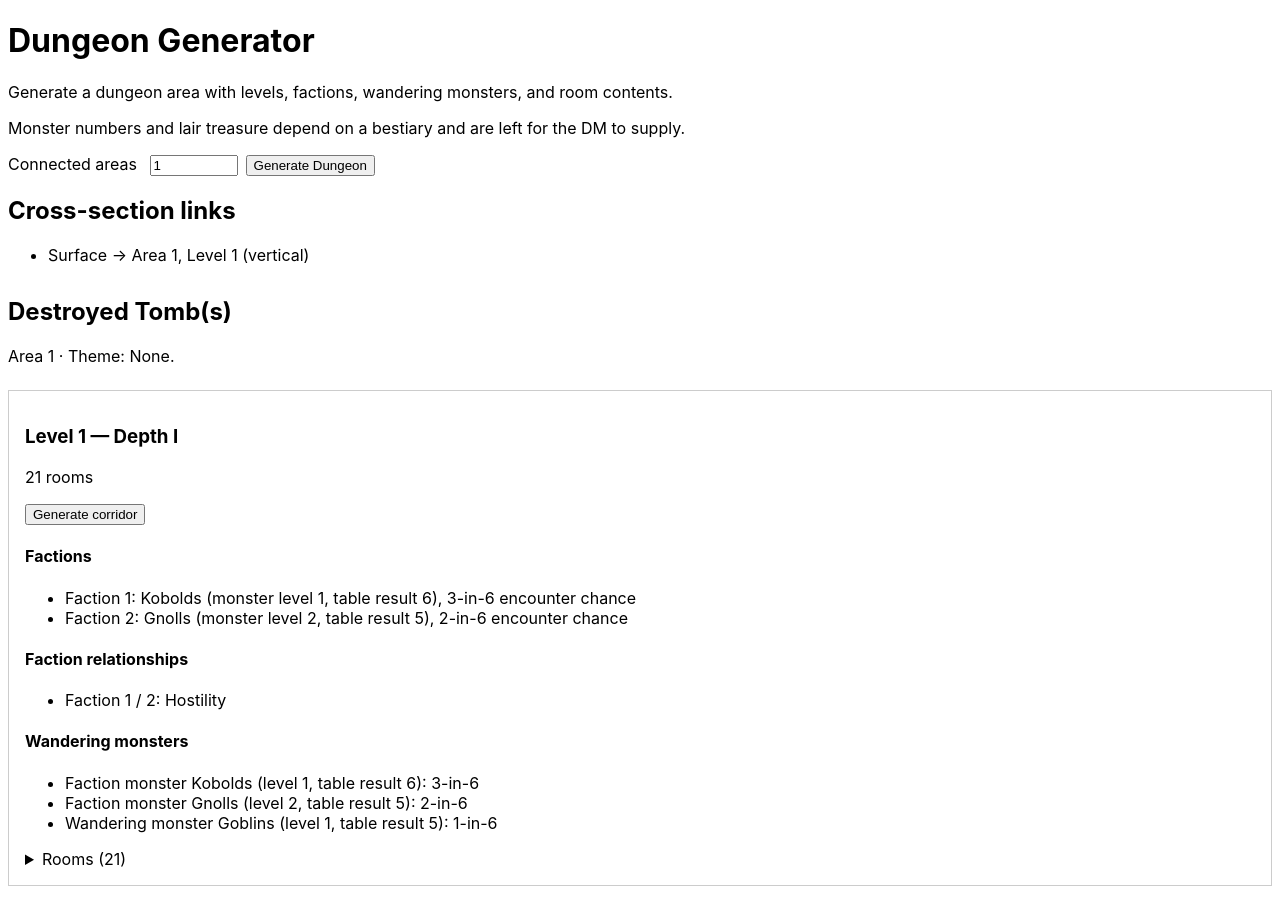
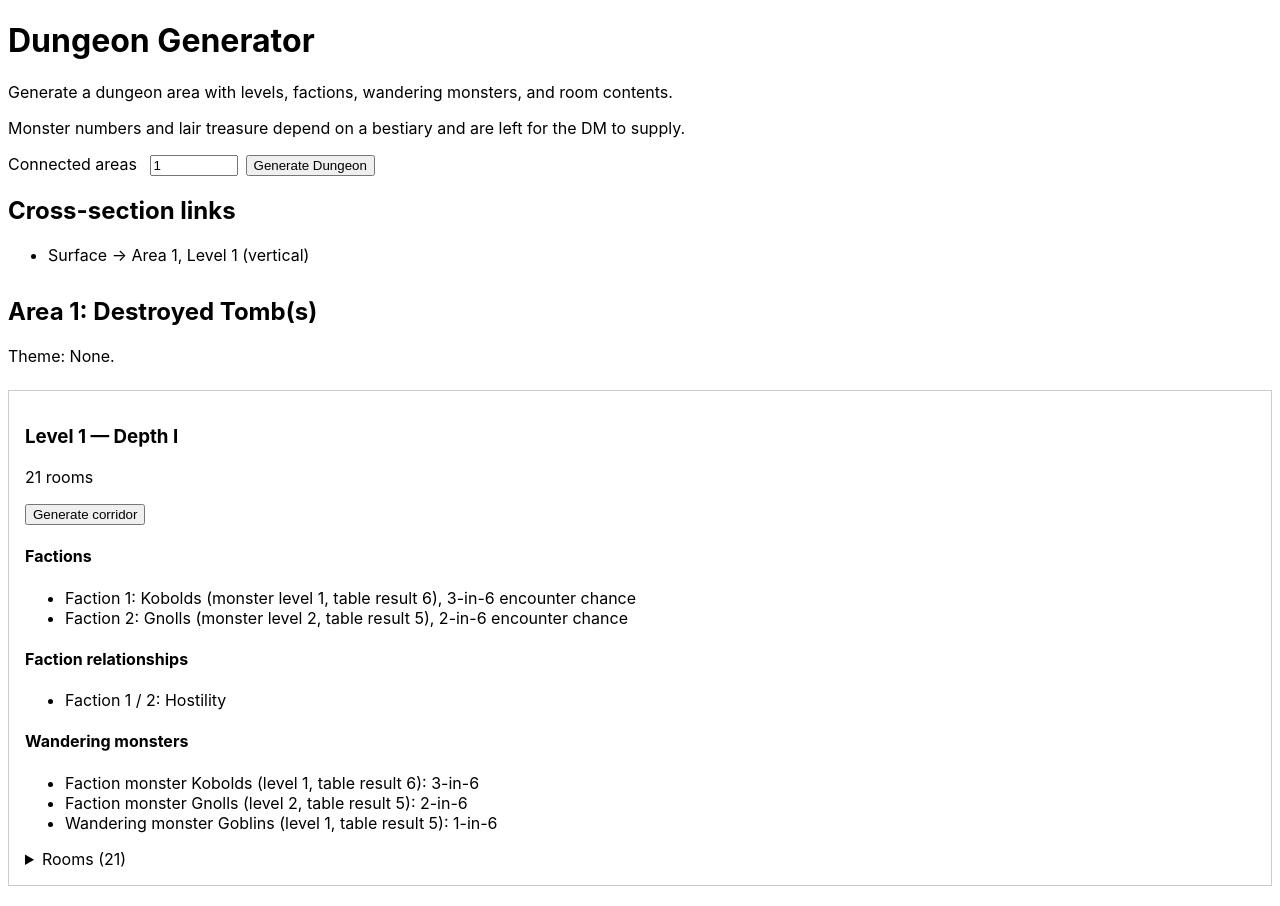
Before and after one commit to lucaster/sandbox-generator, an Angular app in the folder sandbox-generator-ng/: page /dungeons in a window 1280 px wide. Shown: the top 906 px of the page. Built offline with nearby package versions, Linux system fonts and the light colour scheme.

Commit message:
feat: show area number in title

```diff
--- a/sandbox-generator-ng/src/app/pages/dungeons/dungeons.html
+++ b/sandbox-generator-ng/src/app/pages/dungeons/dungeons.html
@@ -36,9 +36,9 @@
   @for (area of generatedDungeon.areas; track area.number) {
     <section class="area">
       <h2>
-        {{ area.name.result }}
+        Area {{ area.number }}: {{ area.name.result }}
       </h2>
-      <p>Area {{ area.number }} · Theme: {{ area.theme }}.</p>
+      <p>Theme: {{ area.theme }}.</p>
 
       @for (level of area.levels; track level.number) {
         <article class="level">
```
